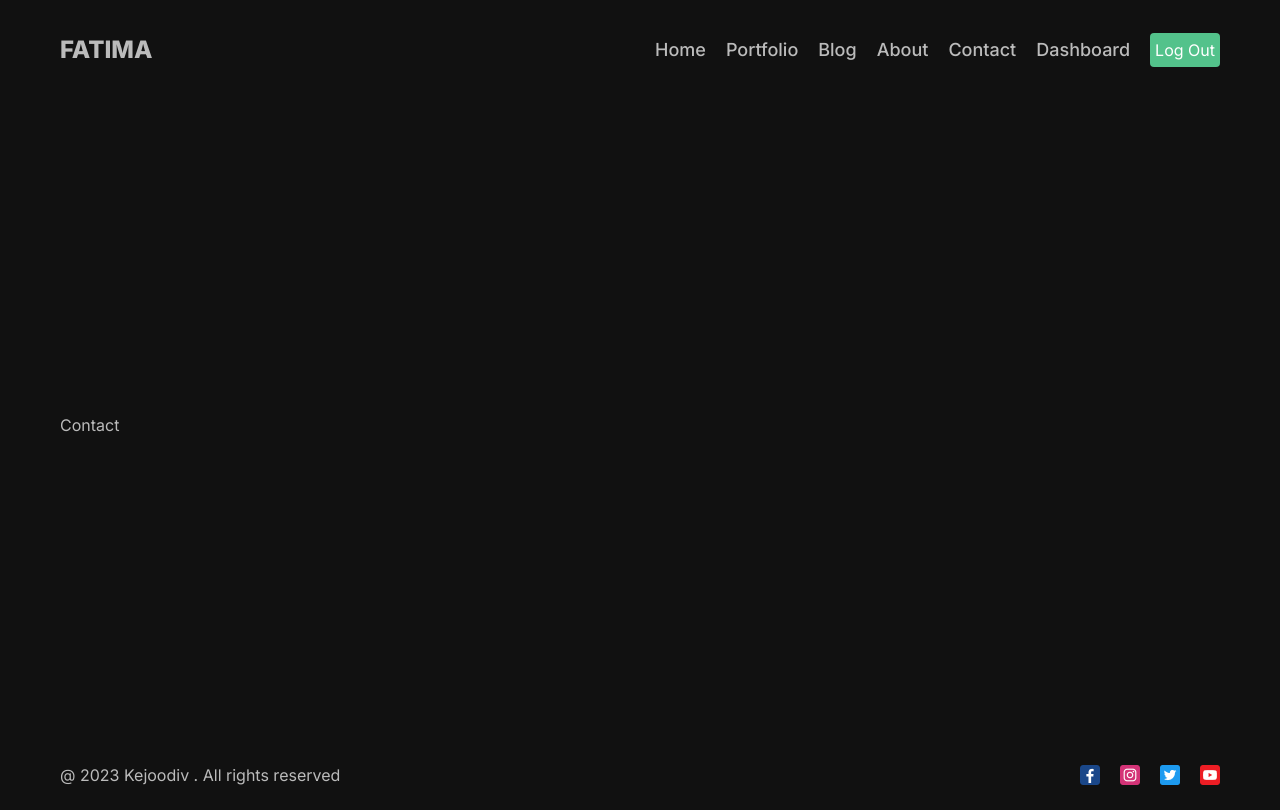
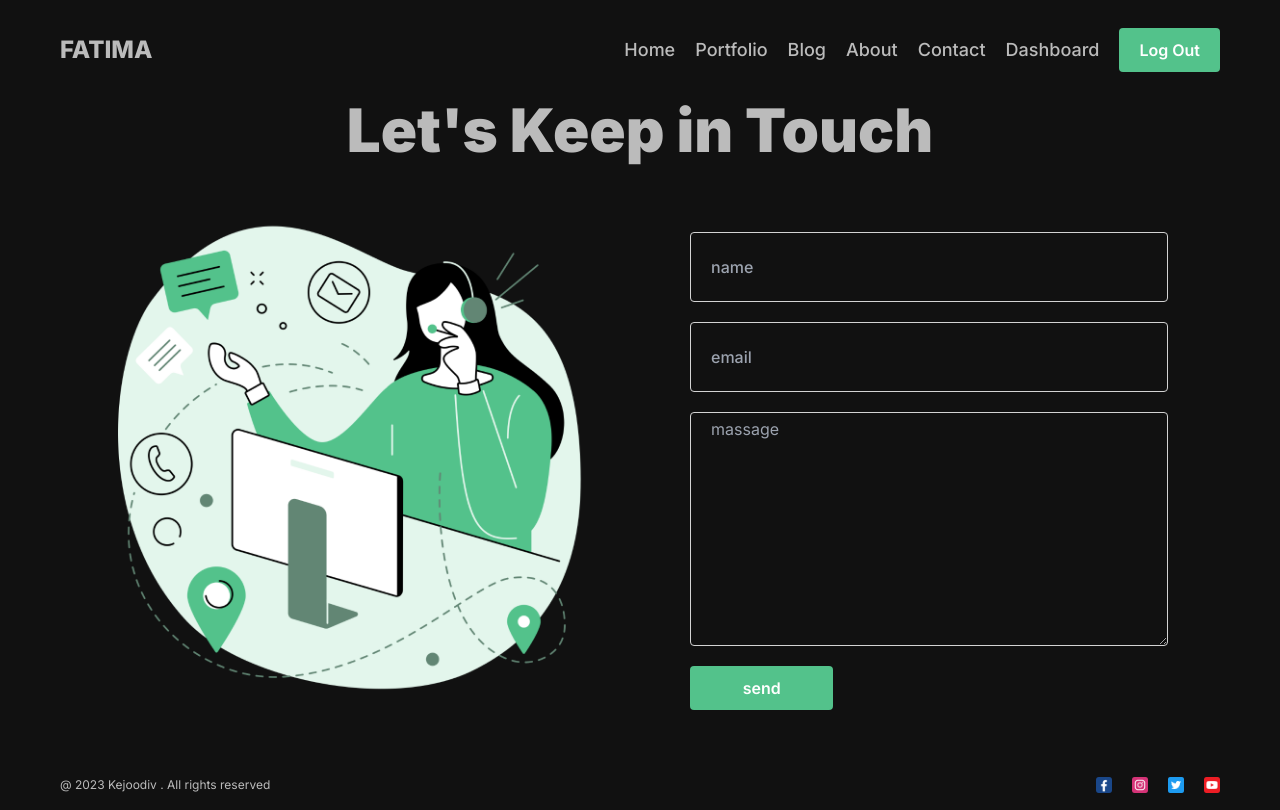
Before and after one commit to mostafasoliman474/NextAPP, a Next.js app: page /contact in a window 1280 px wide. Built offline with nearby package versions, Linux system fonts and the light colour scheme.

Commit message:
app design

```diff
--- a/app/about/page.jsx
+++ b/app/about/page.jsx
@@ -1,7 +1,58 @@
+import Button from "@components/button/Button"
+import Image from "next/image"
 
 const About = () => {
   return (
-    <div>About</div>
+    <div >
+      <div className="w-full h-[25vh] mb-5 bc relative">
+        <Image
+          src="https://images.pexels.com/photos/3194521/pexels-photo-3194521.jpeg?auto=compress&cs=tinysrgb&w=1260&h=750&dpr=2"
+          fill={true}
+          alt="teamwork"
+          className="object-cover grayscale "
+        />
+        <div className="absolute bg-[#53c28b] bottom-5 left-5 text-white font-medium] p-[5px_20px]">
+          <h1 className="font-bold text-[26px]">Digital Storytellers</h1>
+          <h1 className="font-bold text-[22px]">Handcrafting award winning digital experiences</h1>
+        </div>
+      </div>
+      <div className="flex gap-10 ">
+        <div className="desc_about flex-1">
+          <h1 className="Head_lines">Who Are We?</h1>
+          <p>
+            orem ipsum dolor sit amet consectetur adipisicing elit. Ducimus
+            quae dolor, optio voluptatibus magnam iure esse tempora beatae. A
+            suscipit eos. Animi quibusdam cum omnis officiis voluptatum quo ea
+            eveniet? Lorem ipsum dolor sit amet consectetur adipisicing elit.
+            Ducimus quae dolor, optio voluptatibus magnam iure esse tempora
+            beatae, a suscipit eos. Animi quibusdam cum omnis officiis
+            <br />
+            <br />
+            voluptatum quo ea eveniet? Lorem ipsum dolor sit amet consectetur
+            adipisicing elit. Ducimus quae dolor, optio voluptatibus magnam iure
+            esse tempora beatae, a suscipit eos. Animi quibusdam cum omnis
+            officiis voluptatum quo ea eveniet?
+          </p>
+        </div>
+        <div className="flex flex-col flex-1 ">
+          <h1 className='Head_lines'>What We Do?</h1>
+          <p className="mb-3">
+            Lorem ipsum dolor sit amet consectetur adipisicing elit. Ducimus
+            quae dolor, optio voluptatibus magnam iure esse tempora beatae, a
+            suscipit eos. Animi quibusdam cum omnis officiis voluptatum quo ea
+            eveniet? Lorem ipsum dolor sit amet consectetur adipisicing elit. -
+            Creative Illustrations
+            <br />
+            <br /> - Dynamic Websites
+            <br />
+            <br /> - Fast and Handy
+            <br />
+            <br /> - Mobile Apps
+          </p>
+          <Button url='/contact' text='Contact' />
+        </div>
+      </div>
+    </div>
   )
 }
 
--- a/app/contact/page.jsx
+++ b/app/contact/page.jsx
@@ -1,8 +1,33 @@
+import Button from '@components/button/Button'
+import Image from 'next/image'
 import React from 'react'
 
 const Contact = () => {
   return (
-    <div>Contact</div>
+    <div className='flex flex-col gap-8 items-center'>
+      <h1 className='font-black text-6xl mb-[40px]'>Let's Keep in Touch</h1>
+      <div className='flex gap-[100px] mb-[50px]'>
+
+        <div className='flex-1 relative '>
+          <Image
+          src='/contact.png'
+          width={700}
+          height={700}
+          className='object-cover contact_img'
+          />
+        </div>
+
+
+        <form className='flex-1 flex flex-col gap-[20px] '>
+          <input type='text' placeholder='name' className=' input'/>
+          <input type='email' placeholder='email' className=' input'/>
+          <textarea placeholder='massage' className='msg_inp'></textarea>
+          <Button url='/contact' text='send'/>
+        </form>
+        {/* outline-1 outline-gray-400 text-start */}
+      </div>
+
+    </div>
   )
 }
 
--- a/app/page.jsx
+++ b/app/page.jsx
@@ -1,15 +1,15 @@
+import Button from '@components/button/Button'
 import Image from 'next/image'
-
 export default function Home() {
   return (
     <div className='flex gap-24 items-center'>
       <div className=' flex-1'>
         <h1 className='Head'>Better design for your digital products.</h1>
         <p className='desc'>turning your idea into Reality.We bring together the teams from the global tech industry</p>
-        <button type='button' className='Green_btn'>See Our Works</button>
+        <Button url='/portfolio' text='See Our Works'/>
       </div>
       <div>
-        <Image src='/hero.png' width={500} height={500} alt='hero photo'/>
+        <Image src='/hero.png' width={500} height={500} alt='hero photo' className='object-cover Img_Home' />
       </div>
     </div>
   )
--- a/app/portfolio/page.jsx
+++ b/app/portfolio/page.jsx
@@ -1,8 +1,43 @@
-import React from 'react'
+import Image from "next/image"
+const portfilioCat=[
+  {
+    id:1,
+    src:"/illustration.png",
+    alt:'illustration'
+  },
+  {
+    id:2,
+    src:"/apps.jpg",
+    alt:'apps'
+  },
+  {
+    id:3,
+    src:"/websites.jpg",
+    alt:'websites'
+  },
+]
 
 const Portfolio = () => {
   return (
-    <div>Portfolio</div>
+    <div className="flex flex-col gap-10">
+      <h1 className="font-black text-6xl ">Our works</h1>
+      <div>
+        <p className="font-semibold text-2xl pb-8">Choose a galary</p>
+        <div className="flex gap-9">
+          {portfilioCat.map((item)=>(
+            <div className="portfilio_cat">
+              <Image
+              src={item.src}
+              fill={true}
+              alt={item.alt}
+              className="object-cover w-full"
+              />
+            </div>
+          ))}
+
+        </div>
+      </div>
+    </div>
   )
 }
 
--- /dev/null
+++ b/components/button/Button.jsx
@@ -0,0 +1,13 @@
+import Link from "next/link"
+
+const Button = ({ text, url }) => {
+  return (
+
+    <Link href={url} className="Green_btn ">
+      {text}
+    </Link>
+
+  )
+}
+
+export default Button
--- a/components/footer/Footer.jsx
+++ b/components/footer/Footer.jsx
@@ -25,13 +25,13 @@ const SocialPhoto=[
 const Footer = () => {
   return (
     <div className='flex justify-between items-center h-[50px]'>
-      <div>@ 2023 Kejoodiv . All rights reserved </div>
+      <div className='text-xs'>@ 2023 Kejoodiv . All rights reserved </div>
       <div className='flex gap-5 items-center'>
         {SocialPhoto.map((photo)=>(
           <Image
           src={photo.src}
-          width={20}
-          height={20}
+          width={16}
+          height={16}
           alt={photo.alt}
           className='object-contain cursor-pointer'
         />
--- a/components/navbar/Nav.jsx
+++ b/components/navbar/Nav.jsx
@@ -31,19 +31,17 @@ const links = [
     url: '/dashboard'
   },
 ]
-
 const Nav = () => {
   return (
     <div className="w-full flex justify-between  h-[100px] items-center">
       <Link href='/' className="font-extrabold text-2xl">FATIMA</Link>
       <div className="flex gap-5 items-center">
         {links.map((link) => (
-          <Link href={link.url} key={link.id} className="text-lg font-medium">{link.title}</Link>
+          <Link href={link.url} key={link.id} className="text-lg font-medium ">{link.title}</Link>
         ))}
         <button type="button" className="Green_btn">Log Out</button>
       </div>
     </div>
-
   )
 }
 
--- a/next.config.js
+++ b/next.config.js
@@ -1,4 +1,8 @@
 /** @type {import('next').NextConfig} */
-const nextConfig = {}
+const nextConfig = {
+               images: {
+                              domains: ["images.pexels.com"]
+               }
+}
 
 module.exports = nextConfig
--- a/styles/globals.css
+++ b/styles/globals.css
@@ -2,7 +2,7 @@
 @tailwind components;
 @tailwind utilities;
 
-*{
+* {
   box-sizing: border-box;
   margin: 0;
   padding: 0;
@@ -13,14 +13,14 @@ body {
   max-width: 100vw;
   overflow-x: hidden;
   background-color: #111;
-  color: #bbb ;
+  color: #bbb;
 }
 
-.container_look{
+.container_look {
   padding: 2rem;
 }
 
-.container{
+.container {
   max-width: 1366;
   min-height: 100vh;
   margin: 0 auto;
@@ -29,21 +29,99 @@ body {
   flex-direction: column;
   justify-content: space-between;
 }
-.Head{
+
+.Head {
   font-weight: 900;
   font-size: 65px;
   max-width: 90%;
   line-height: 1.3;
-  background: linear-gradient(to bottom,#194c33,#bbb);
+  background: linear-gradient(to bottom, #194c33, #bbb);
   -webkit-background-clip: text;
   -webkit-text-fill-color: transparent;
 }
-.Green_btn{
-  @apply p-[5px] border-[none] bg-[#53c28b] text-white rounded cursor-pointer;
+
+.Green_btn {
+  @apply p-[10px_20px] border-[none] bg-[#53c28b] text-white font-semibold text-base rounded cursor-pointer w-[30%] text-center;
 }
+
+.Green_btn_works {
+  @apply p-[1rem_.5rem] bg-[#53c28b] rounded text-white;
+}
+
 /* .Head{
   @apply font-black text-[65px] max-w-[90%] leading-[1.3]  -webkit-;
 } */
-.desc{
+.input_border {
+  border: 1px solid lightgray;
+}
+
+.desc {
   @apply font-normal text-[22px] w-[90%] py-[30px];
 }
+
+.desc_about {
+  @apply text-justify font-light text-lg;
+}
+
+.Head_lines {
+  @apply font-extrabold text-2xl mb-2;
+}
+
+.input {
+  @apply h-[15%] rounded pl-[20px] bg-transparent input_border font-medium text-base;
+}
+
+.msg_inp {
+
+  @apply h-[50%] rounded pl-[20px] pt-1 pr-1 bg-transparent input_border;
+
+}
+
+.contact_img {
+  object-fit: contain;
+  animation: move 3s infinite ease alternate;
+}
+/* .category{
+  height: 50vh;
+  width: 250px;
+  position: relative;
+  cursor: pointer;
+  border: 5px solid white;
+  border-radius: 5px;
+  &:hover{
+    transform: scale(1.01);
+    transition: ease 80ms;
+  }
+} */
+.portfilio_cat{
+  @apply h-[50vh] w-[250px] relative cursor-pointer border-[5px] border-white rounded;
+}
+.portfilio_cat:hover{
+  transform: scale(1.01);
+  transition: ease 1s;
+}
+
+@keyframes move {
+  from {
+    transform: translateY(-15px);
+  }
+
+  to {
+    transform: translateY(0px) scale(1.03);
+  }
+}
+
+.Img_Home {
+  object-fit: contain;
+  animation: swing 3s infinite ease alternate;
+}
+
+@keyframes swing {
+  from {
+    transform: translateY(-10px);
+  }
+
+  to {
+    transform: translateY(10px);
+  }
+}
```
